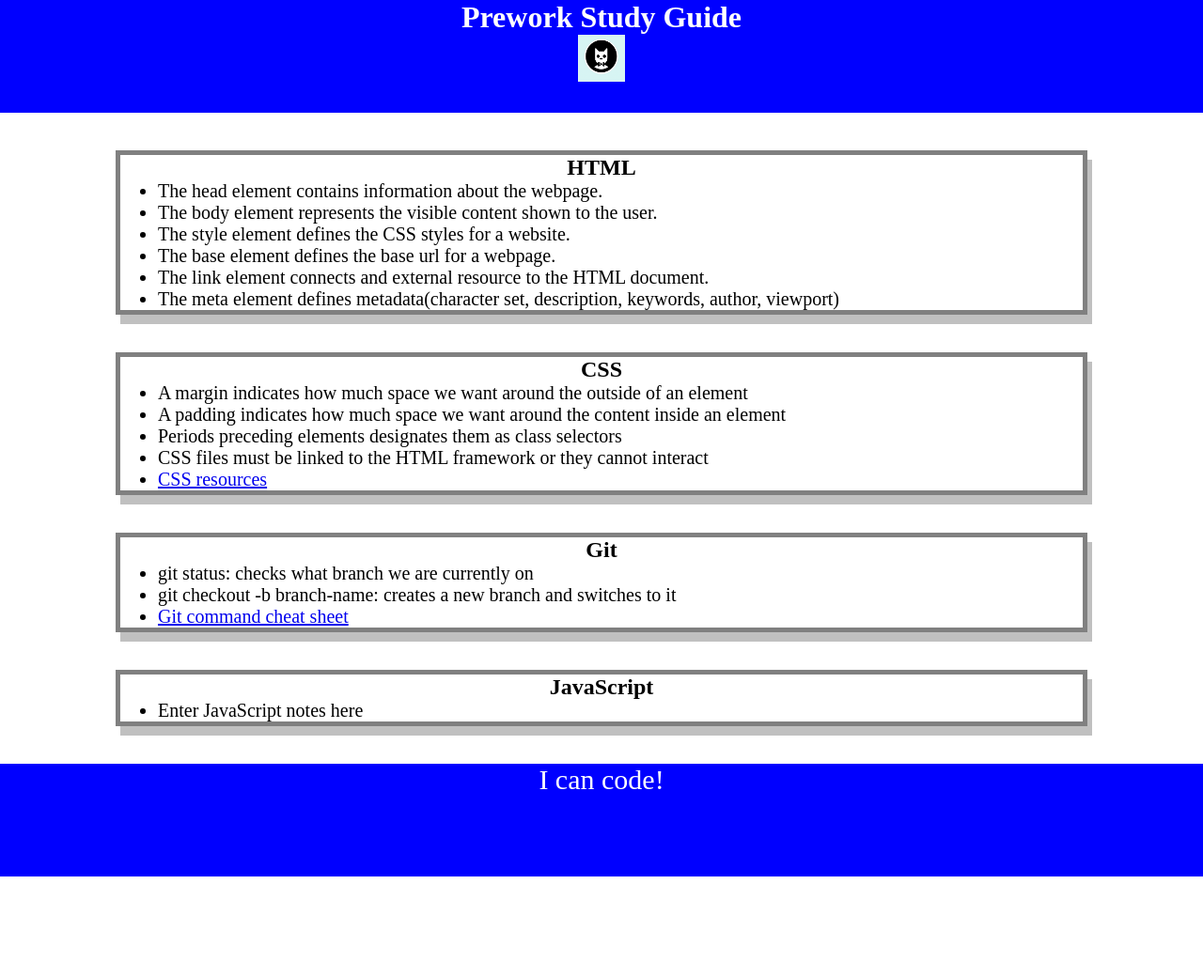
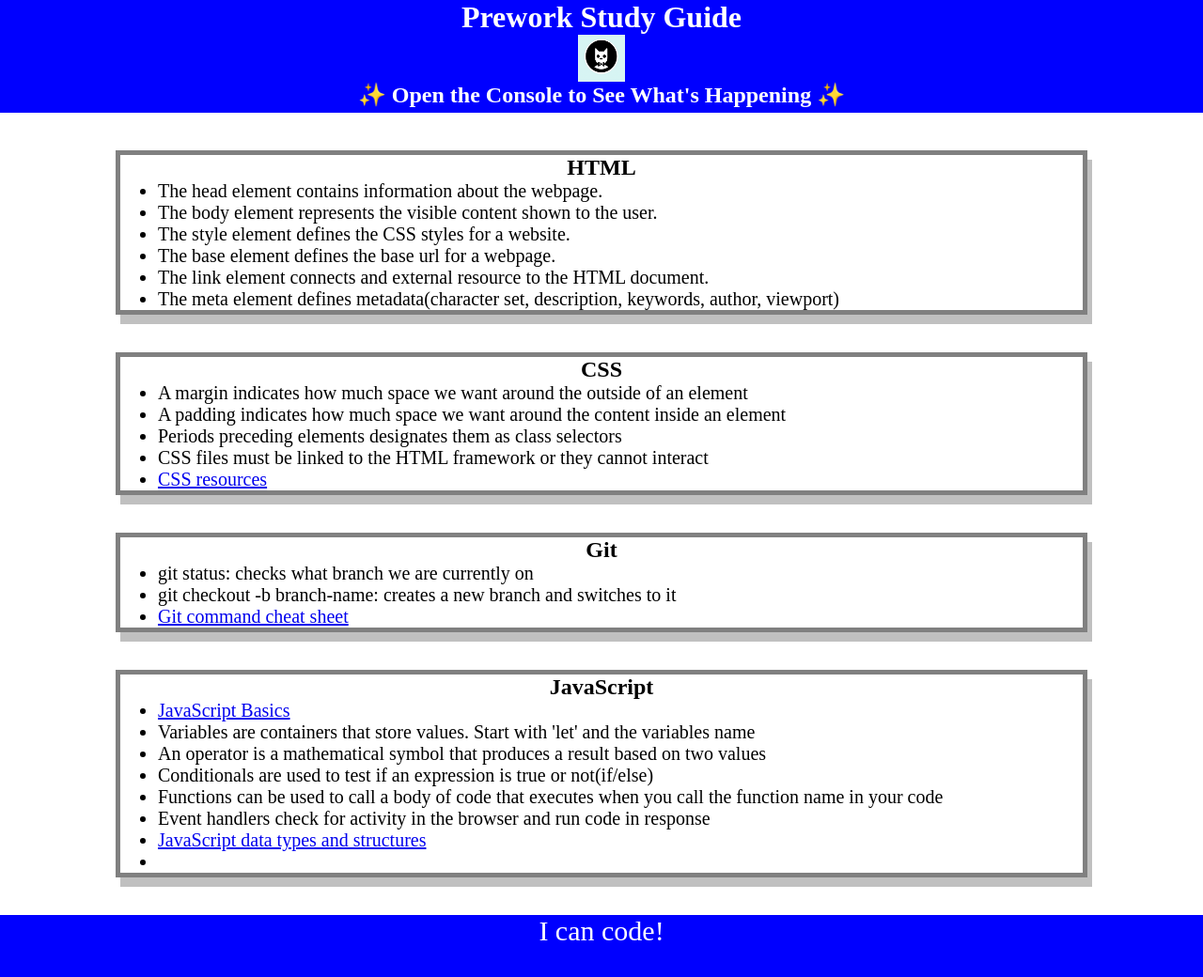
Before and after one commit to AlexJ1890/prework-study-guide, a plain HTML site: page index.html in a window 1280 px wide. Shown: the whole page at 94% size. Before the commit the page ends 933 px from the top, so only its background shows below. Drawn offline with Linux system fonts and the light colour scheme.

Commit message:
added JavaScript to the application

```diff
--- /dev/null
+++ b/assets/script.js
@@ -0,0 +1,17 @@
+var topics = ['HTML', 'CSS', 'Git', 'JavaScript'];
+for(var x=0; x <topics.length; x++) {
+    console.log(topics[x]);
+}
+/*
+if (topic === 'HTML') {
+  console.log("Let's study HTML!");
+} else if (topic === 'CSS') {
+  console.log("Let's study CSS!");
+} else if (topic === 'Git') {
+  console.log("Let's study Git!");
+} else if (topic === 'JavaScript') {
+  console.log("Let's study JavaScript!");
+} else {
+  console.log('Please try again!');
+}
+*/
--- a/index.html
+++ b/index.html
@@ -8,9 +8,10 @@
     <title>Prework Study Guide</title>
   </head>
   <body>
-    <header id="header">
+    <header id="top">
       <h1>Prework Study Guide</h1>
       <img src="./assets/bowtie-cat.png" alt="Profile image of cat wearing a bow tie." />
+      <h2>✨ Open the Console to See What's Happening ✨</h2>
     </header>
     <main>
       <section class="card" id="html-section">
@@ -45,12 +46,20 @@
       <section class="card" id="javascript-section">
         <h2>JavaScript</h2>
         <ul>
-          <li>Enter JavaScript notes here</li>
+          <li><a href="https://developer.mozilla.org/en-US/docs/Learn/Getting_started_with_the_web/JavaScript_basics">JavaScript Basics</a></li>
+          <li>Variables are containers that store values. Start with 'let' and the variables name</li>
+          <li>An operator is a mathematical symbol that produces a result based on two values</li>
+          <li>Conditionals are used to test if an expression is true or not(if/else)</li>
+          <li>Functions can be used to call a body of code that executes when you call the function name in your code</li>
+          <li>Event handlers check for activity in the browser and run code in response</li>
+          <li><a href="https://developer.mozilla.org/en-US/docs/Web/JavaScript/Data_structures">JavaScript data types and structures</a></li>
+          <li></li>
         </ul>
       </section>
     </main>
     <footer>
       <p>I can code!</p>
     </footer>
+    <script src="./assets/script.js"></script>
   </body>
 </html>
```
